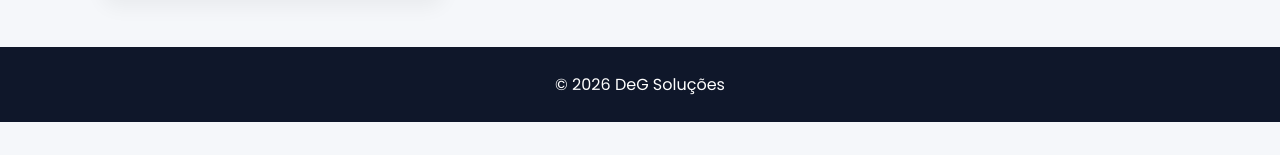
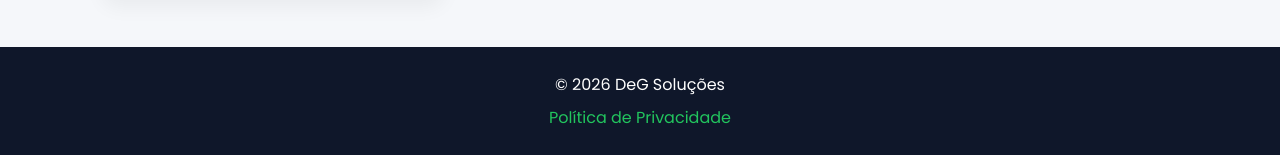
Before and after one commit to genivanrs/site_eletrica, a plain HTML site: page index.html in a window 1280 px wide. Shown: the part 1030-1185 px from the top of the page. Before the commit the page ends 1152 px from the top, so only its background shows below. Drawn offline with Linux system fonts and the light colour scheme.

Commit message:
Add privacy policy link in footer
Added a privacy policy link to the footer.

```diff
--- a/index.html
+++ b/index.html
@@ -37,7 +37,15 @@
         </div>
     </div>
 
-    <footer><p>© 2026 DeG Soluções</p></footer>
+    <footer>
+        <p>© 2026 DeG Soluções</p>
+        <p style="margin-top:8px">
+            <a href="#" onclick="navegar('politica')" style="color:#22c55e;text-decoration:none;">
+                Política de Privacidade
+            </a>
+        </p>
+    </footer>
+
 
     <script src="servicos.js"></script>
     <script src="script.js"></script>
```
